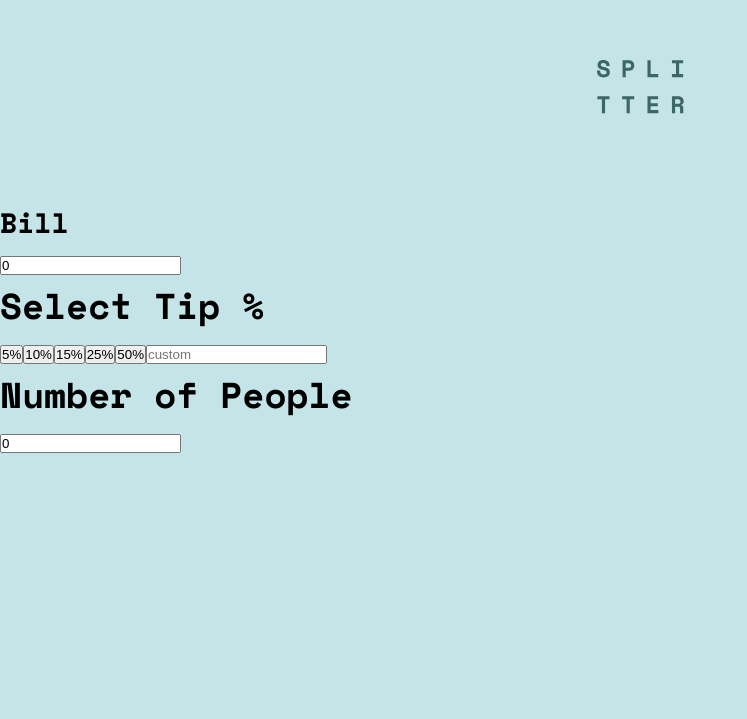
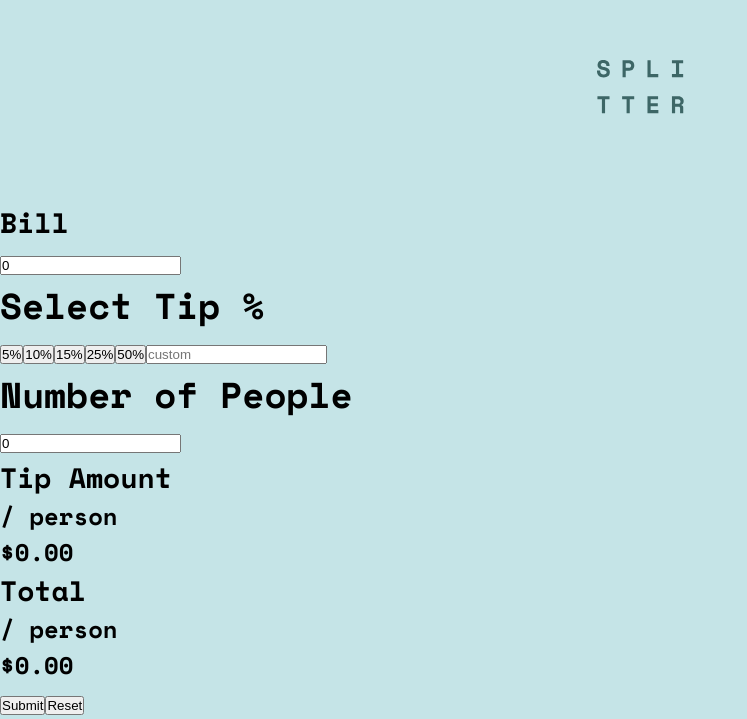
Before and after one commit to simokitkat/tip-calculator-app, a React (Vite) app: page / in a window 1280 px wide. Shown: the part 103-822 px from the top of the page, without its empty margins (0-747 px from the left). Before the commit the page ends 800 px from the top, so only its background shows below. Built offline with nearby package versions, Linux system fonts and the light colour scheme.

Commit message:
feat: add functionality of overall tip and total person

```diff
--- a/src/components/Form.jsx
+++ b/src/components/Form.jsx
@@ -1,7 +1,9 @@
+/* eslint-disable no-unused-vars */
 import { useState } from "react";
 import Bill from "./Bill";
 import { Tip } from "./Tip";
 import People from "./People";
+import Result from "./Result";
 
 export const Form = () => {
   //Bill component Logic
@@ -9,7 +11,7 @@ export const Form = () => {
   const changeBill = (e) => {
     setBill((prev) => {
       prev = e.target.value;
-      return prev;
+      return prev[0] === "0" ? prev.slice(1) : prev;
     });
   };
 
@@ -17,26 +19,54 @@ export const Form = () => {
   const tipPercentages = [5, 10, 15, 25, 50];
   const [tip, setTip] = useState(0);
   function handleTip(input) {
-    setTip(input);
+    setTip((prev) => {
+      prev = input / 100;
+      return prev;
+    });
   }
   function handleInputTip(e) {
-    setTip(+e.target.value);
+    setTip(e.target.value / 100);
   }
 
   // people component logic
   const [peopleCount, setPeopleCount] = useState(0);
   function handlePeopleCountChange(e) {
-    setPeopleCount(+e.target.value);
+    setPeopleCount((prev) => {
+      prev = e.target.value;
+      return prev[0] === "0" ? prev.slice(1) : prev;
+    });
   }
 
   //form submission logic
+  const [tipAmount, setTipAmount] = useState("0.00");
+  const [total, setTotal] = useState("0.00");
+
   function handleSubmit(e) {
     e.preventDefault();
+    if (bill && tip && peopleCount) {
+      setTipAmount((prev) => {
+        prev = ((bill * tip) / peopleCount).toFixed(2);
+        return prev;
+      });
+
+      setTotal((prev) => {
+        prev = ((+bill + bill * tip) / peopleCount).toFixed(2);
+        return prev;
+      });
+    }
   }
-  // console.log(peopleCount);
+
+  //form reset logic
+  const handleReset = () => {
+    setBill(0);
+    setTip(0);
+    setPeopleCount(0);
+    setTipAmount("0.00");
+    setTotal("0.00");
+  };
 
   return (
-    <form onSubmit={handleSubmit}>
+    <form onSubmit={handleSubmit} onReset={handleReset}>
       <section className="input-data">
         <Bill bill={bill} handleBill={changeBill} />
         <Tip
@@ -49,7 +79,7 @@ export const Form = () => {
           handlePeopleCountChange={handlePeopleCountChange}
         />
       </section>
-      <section className="result"></section>
+      <Result tipAmount={tipAmount} total={total} />
     </form>
   );
 };
--- /dev/null
+++ b/src/components/Result.jsx
@@ -0,0 +1,25 @@
+/* eslint-disable react/prop-types */
+export default function Result({ tipAmount, total }) {
+  return (
+    <section className="result">
+      <div className="tip-amount">
+        <div className="text">
+          <h3>Tip Amount</h3>
+          <span>/ person</span>
+        </div>
+        <span className="amount-span">${tipAmount}</span>
+      </div>
+      <div className="result-amount">
+        <div className="text">
+          <h3>Total</h3>
+          <span>/ person</span>
+        </div>
+        <span className="result-span">${total}</span>
+      </div>
+      <div className="buttons">
+        <button type="submit">Submit</button>
+        <button type="reset">Reset</button>
+      </div>
+    </section>
+  );
+}
--- a/src/components/Tip.jsx
+++ b/src/components/Tip.jsx
@@ -6,7 +6,12 @@ export const Tip = ({ tipPercentages, handleTip, handleInputTip }) => {
       <div className="tip__grid">
         {tipPercentages.map((percent, i) => {
           return (
-            <button key={i} onClick={() => handleTip(percent)}>
+            <button
+              key={i}
+              onClick={() => handleTip(percent)}
+              type="button"
+              className="green"
+            >
               {percent}%
             </button>
           );
--- a/src/index.scss
+++ b/src/index.scss
@@ -23,3 +23,7 @@ main {
     margin: 0 auto 87.86px;
   }
 }
+
+.green:focus {
+  background-color: green;
+}
```
